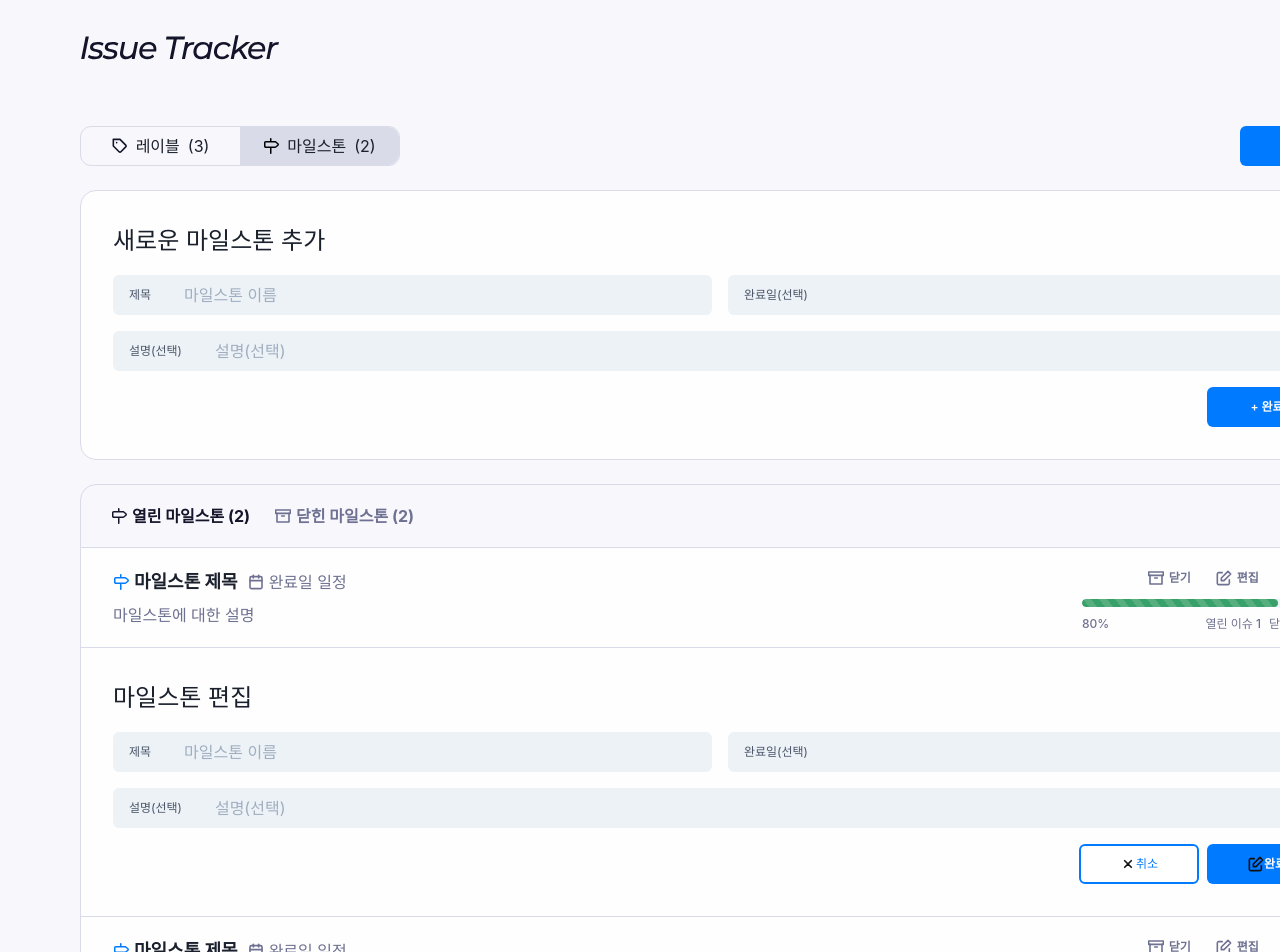
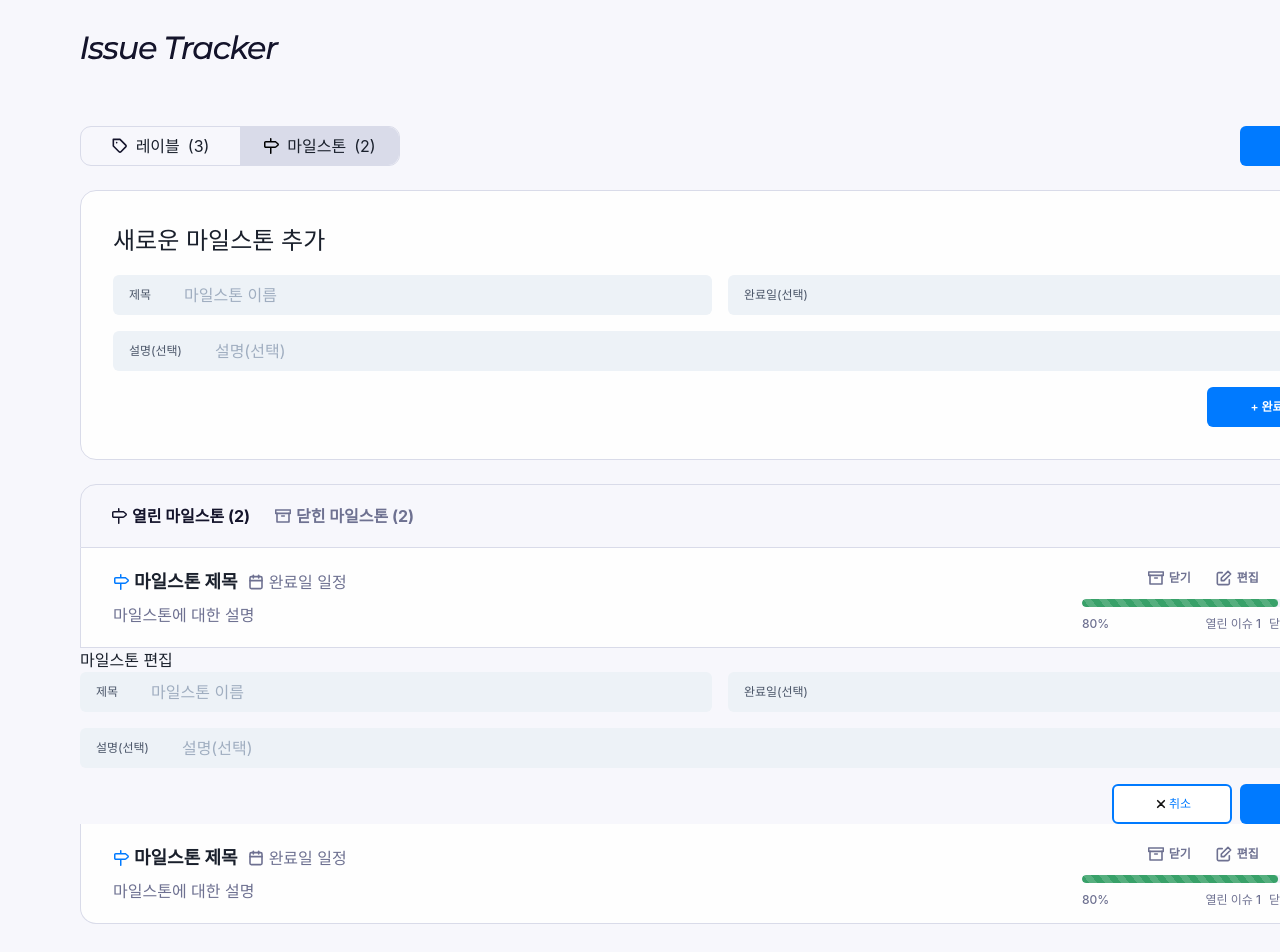
Before and after one commit to codesquad-members-2021/issue-tracker, a React (Create React App) app in the folder FE/issue-tracker/: page /milestones in a window 1280 px wide. Shown: the top 952 px of the page. Built offline with nearby package versions, Linux system fonts and the light colour scheme.

Commit message:
Refactor: #13 Props last를 isLastItemStyle로 네이밍 수정

```diff
--- a/FE/issue-tracker/src/components/milestones/table/EditMilestone.tsx
+++ b/FE/issue-tracker/src/components/milestones/table/EditMilestone.tsx
@@ -18,25 +18,5 @@ function EditMilestone() {
 export default EditMilestone;
 
 const EditMilestoneWrap = styled.section`
-  width: 100%;
-  border: 1px solid ${({ theme }) => theme.colors.gr_line};
-  border-top: none;
-  padding: 32px;
-  background-color: ${({ theme }) => theme.colors.gr_offWhite};
-  h2 {
-    font-size: ${({ theme }) => theme.fontSizes['2xl']};
-    margin-bottom: 16px;
-  }
-  .icon_edit {
-    margin-right: 5px;
-    path {
-      stroke: ${({ theme }) => theme.colors.gr_offWhite};
-    }
-  }
-  .icon_cancel {
-    margin-right: 5px;
-    path {
-      stroke: ${({ theme }) => theme.colors.bl_initial};
-    }
-  }
+  ${({ theme }) => theme.editLabelMilestoneWrap};
 `;
```
